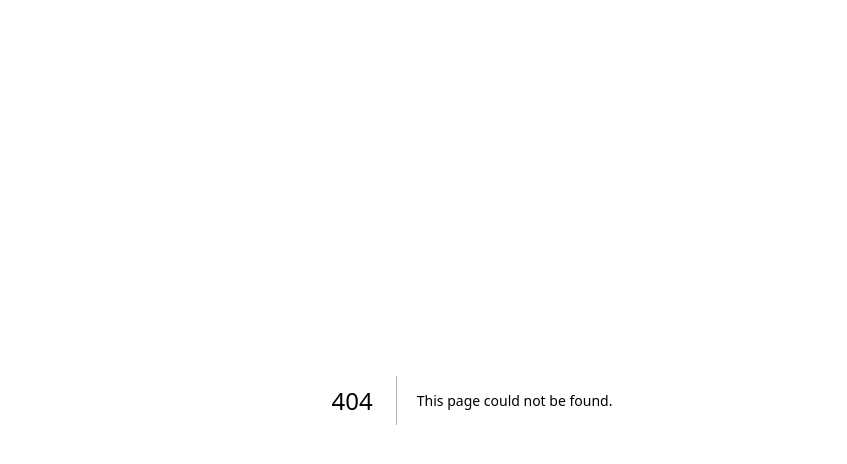
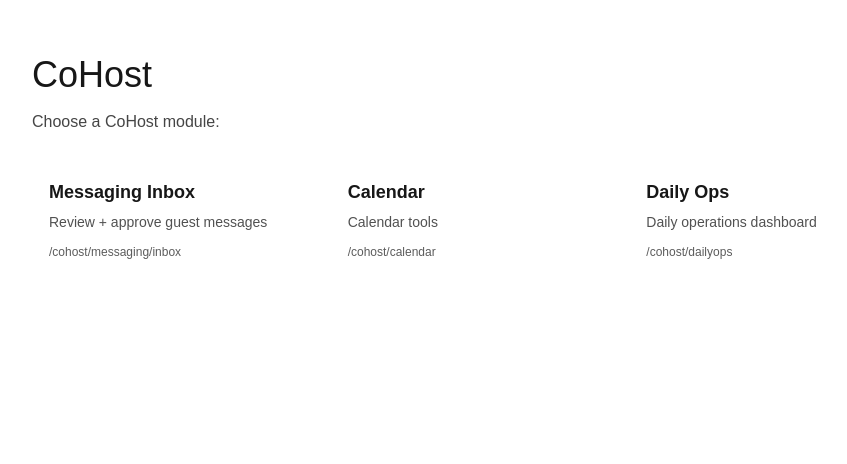
Before and after one commit to sidracohostnavi/navi-frontend, a Next.js app: page /cohost in a window 1280 px wide. Before the commit this address had no page. Shown: the top 464 px of the page, without its empty margins (168-1015 px from the left). Built offline with nearby package versions, Linux system fonts and the light colour scheme.

Commit message:
Add CoHost landing page

```diff
--- /dev/null
+++ b/app/cohost/page.tsx
@@ -0,0 +1,36 @@
+export default function CoHostHome() {
+  const links = [
+    { href: "/cohost/messaging/inbox", title: "Messaging Inbox", desc: "Review + approve guest messages" },
+    { href: "/cohost/calendar", title: "Calendar", desc: "Calendar tools" },
+    { href: "/cohost/dailyops", title: "Daily Ops", desc: "Daily operations dashboard" },
+  ];
+
+  return (
+    <main style={{ maxWidth: 920, margin: "0 auto", padding: "48px 20px" }}>
+      <h1 style={{ fontSize: 36, marginBottom: 8 }}>CoHost</h1>
+      <p style={{ opacity: 0.8, marginBottom: 28 }}>
+        Choose a CoHost module:
+      </p>
+
+      <div style={{ display: "grid", gap: 16, gridTemplateColumns: "repeat(auto-fit, minmax(240px, 1fr))" }}>
+        {links.map((l) => (
+          <a
+            key={l.href}
+            href={l.href}
+            style={{
+              border: "1px solid rgba(255,255,255,0.12)",
+              borderRadius: 12,
+              padding: 16,
+              textDecoration: "none",
+              display: "block",
+            }}
+          >
+            <div style={{ fontSize: 18, fontWeight: 700, marginBottom: 6 }}>{l.title}</div>
+            <div style={{ opacity: 0.75, fontSize: 14 }}>{l.desc}</div>
+            <div style={{ marginTop: 10, opacity: 0.7, fontSize: 12 }}>{l.href}</div>
+          </a>
+        ))}
+      </div>
+    </main>
+  );
+}
```
